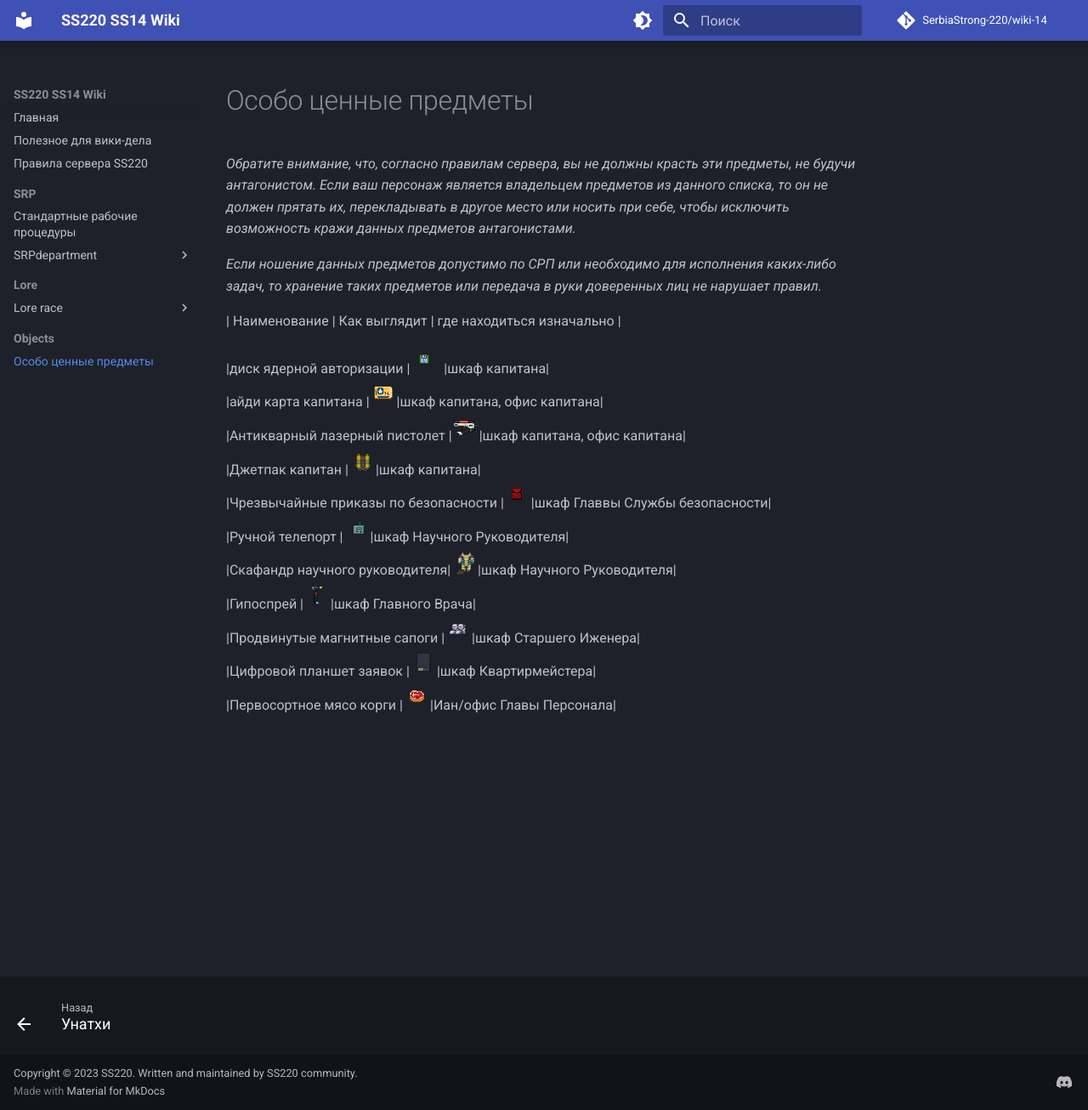
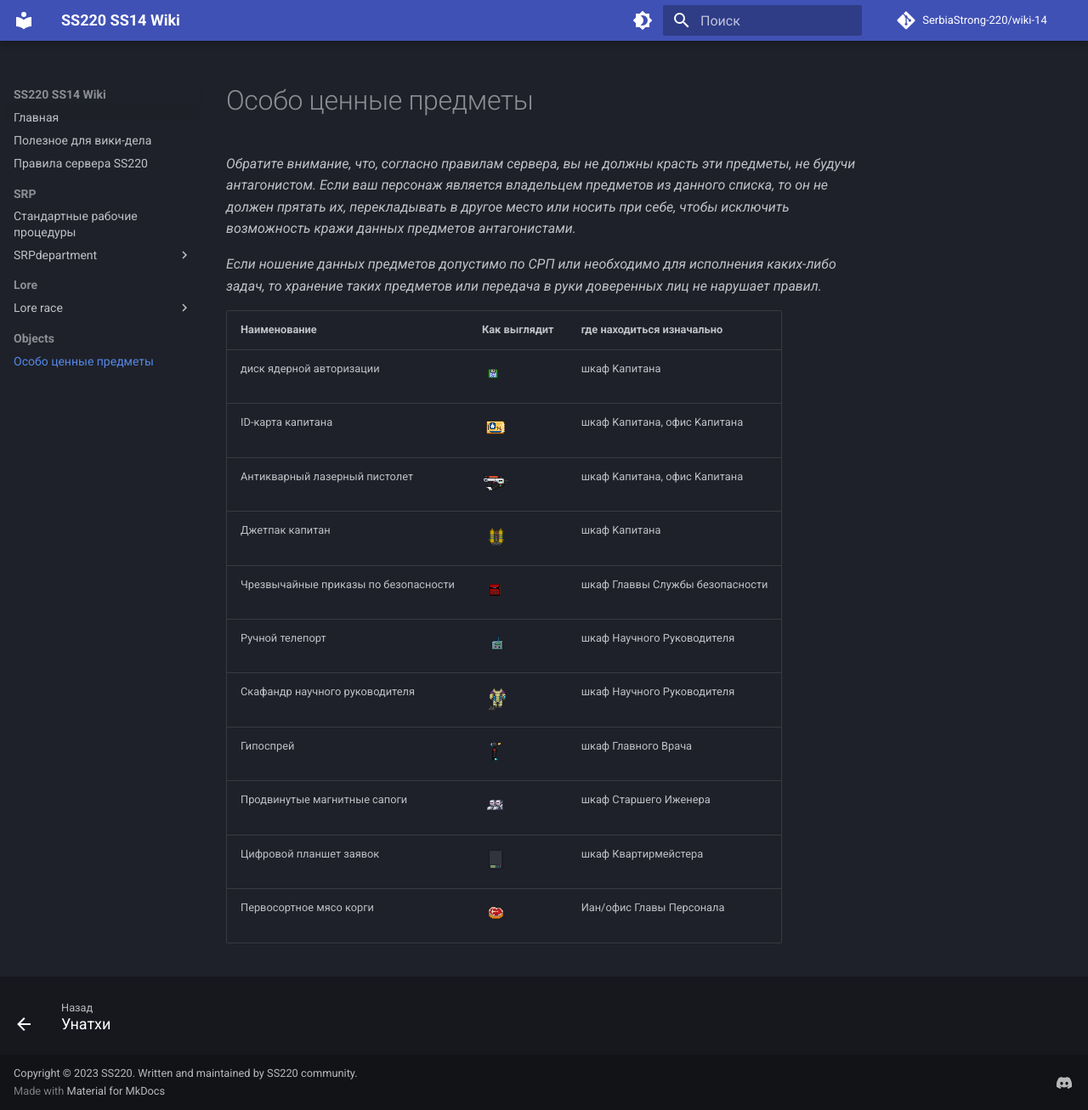
Before and after one commit to SerbiaStrong-220/wiki-14, an MkDocs documentation site: the page built from docs/objects/highrisks.md, in a window 1280 px wide and 1306 px high. Shown: the whole window at 85% size. Built offline with MkDocs 1.6.1 and Material for MkDocs 9.7.7, drawn with Linux system fonts in a browser that asks for light colours; comment, search, counter and statistics services are not loaded.

Commit message:
highrisks fix

```diff
--- a/docs/objects/highrisks.md
+++ b/docs/objects/highrisks.md
@@ -3,18 +3,16 @@
 
 *Если ношение данных предметов допустимо по СРП или необходимо для исполнения каких-либо задач, то хранение таких предметов или передача в руки доверенных лиц не нарушает правил.*
 
-| Наименование | Как выглядит | где находиться изначально | <br>
-
-|диск ядерной авторизации  |
-![    !(../images/objects/highrisks/NuclearDisk.gif)](../images/objects/highrisks/NuclearDisk.gif)
-|шкаф капитана|<br>
-|айди карта капитана  |![айди карта капитана](../images/objects/highrisks/Id_card_captain.png)|шкаф капитана, офис капитана|<br>
-|Антикварный лазерный пистолет |![Антикварный лазерный пистолет](../images/objects/highrisks/Antique_laser_gun.png)|шкаф капитана, офис капитана|<br>
-|Джетпак капитан |![[Джетпак капитан](Captainjetpack.png)](../images/objects/highrisks/Captainjetpack.png)|шкаф капитана|<br>
-|Чрезвычайные приказы по безопасности |![Чрезвычайные приказы по безопасности](../images/objects/highrisks/Folder-sec-doc.png)|шкаф Главвы Службы безопасности|<br>
-|Ручной телепорт |![Ручной телепорт](../images/objects/highrisks/Hand_teleporter.gif)|шкаф Научного Руководителя|<br>
-|Скафандр научного руководителя|![[Скафандр научного руководителя ](ResearchDirectorSpacesuit.png)](../images/objects/highrisks/ResearchDirectorSpacesuit.png)|шкаф Научного Руководителя|<br>
-|Гипоспрей |![Гипоспрей ](../images/objects/highrisks/Hypospray.png)|шкаф Главного Врача|<br>
-|Продвинутые магнитные сапоги |![Продвинутые магнитные сапоги ](../images/objects/highrisks/Magboots-advanced.png)|шкаф Старшего Иженера|<br>
-|Цифровой планшет заявок |![Цифровой планшет заявок ](../images/objects/highrisks/Qm_clipboard.png)|шкаф Квартирмейстера|<br>
-|Первосортное мясо корги |![Первосортное мясо корги ](../images/objects/highrisks/FoodMeatCorgi.png)|Иан/офис Главы Персонала|<br>
+| Наименование | Как выглядит | где находиться изначально |
+|  |  |  |
+|диск ядерной авторизации  | ![nucdisk](../images/objects/highrisks/NuclearDisk.gif) |шкаф Kапитана|
+|ID-карта капитана  |![idcapitan](../images/objects/highrisks/Id_card_captain.png)|шкаф Kапитана, офис Kапитана|
+|Антикварный лазерный пистолет |![antiquelaser](../images/objects/highrisks/Antique_laser_gun.png)|шкаф Kапитана, офис Kапитана|
+|Джетпак капитан |![capjet](../images/objects/highrisks/Captainjetpack.png)|шкаф Kапитана|
+|Чрезвычайные приказы по безопасности |![protocols](../images/objects/highrisks/Folder-sec-doc.png)|шкаф Главвы Службы безопасности|
+|Ручной телепорт |![rdteleport](../images/objects/highrisks/Hand_teleporter.gif)|шкаф Научного Руководителя|
+|Скафандр научного руководителя|![rdskaf](../images/objects/highrisks/ResearchDirectorSpacesuit.png)|шкаф Научного Руководителя|
+|Гипоспрей |![hypo](../images/objects/highrisks/Hypospray.png)|шкаф Главного Врача|
+|Продвинутые магнитные сапоги |![advceboots](../images/objects/highrisks/Magboots-advanced.png)|шкаф Старшего Иженера|
+|Цифровой планшет заявок |![digital](../images/objects/highrisks/Qm_clipboard.png)|шкаф Квартирмейстера|
+|Первосортное мясо корги |![korgimeat](../images/objects/highrisks/FoodMeatCorgi.png)|Иан/офис Главы Персонала|
```
